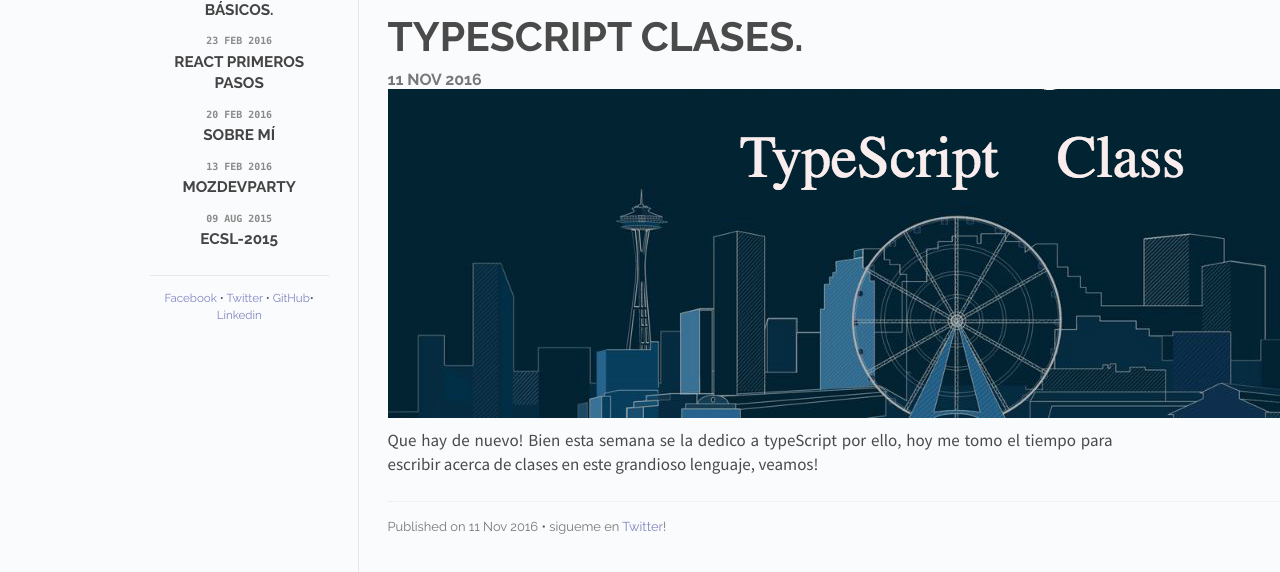
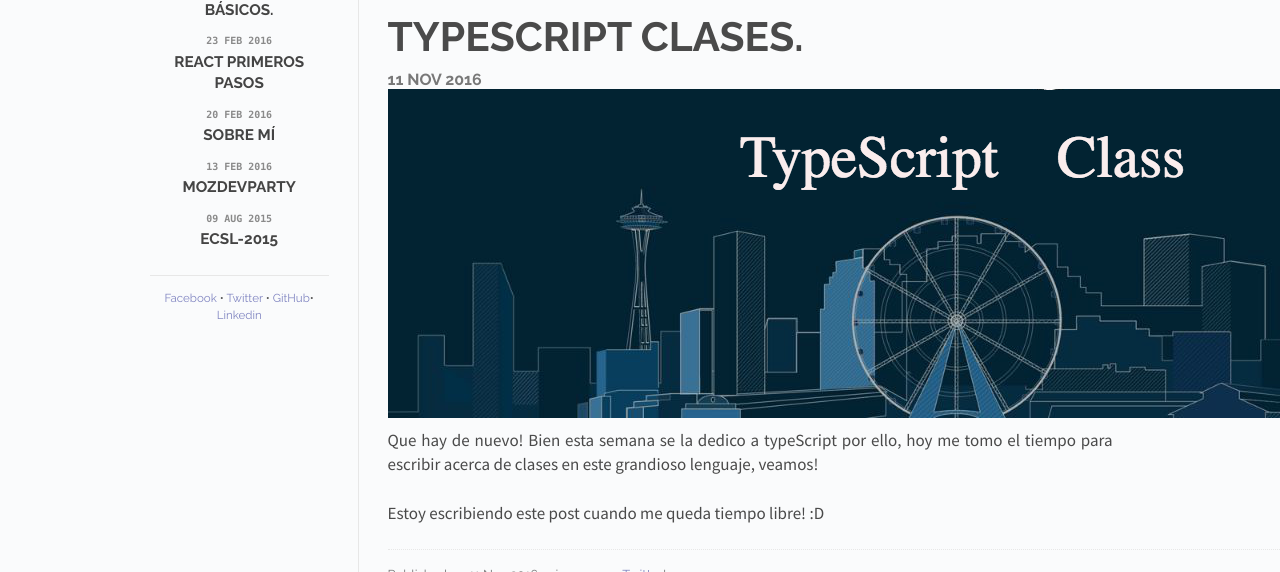
Before and after one commit to EnriqueV/Enriquev.github.io, a Jekyll site: the page built from index.html, in a window 1280 px wide, cut to the strip 328-900 px from the top of the page. Built offline with Jekyll 4.4.1, drawn with Linux system fonts in a browser that asks for light colours; Markdown is read by kramdown in place of the engine named in the settings.

Commit message:
Updated Typescript Clases

```diff
--- a/_posts/2016-11-11-typescript-clases.markdown
+++ b/_posts/2016-11-11-typescript-clases.markdown
@@ -5,3 +5,5 @@
 
 ![type.png](/uploads/type.png)
 Que hay de nuevo! Bien esta semana se la dedico a typeScript por ello, hoy me tomo el tiempo para escribir acerca de clases en este grandioso lenguaje, veamos!
+
+Estoy escribiendo este post cuando me queda tiempo libre! :D
```
